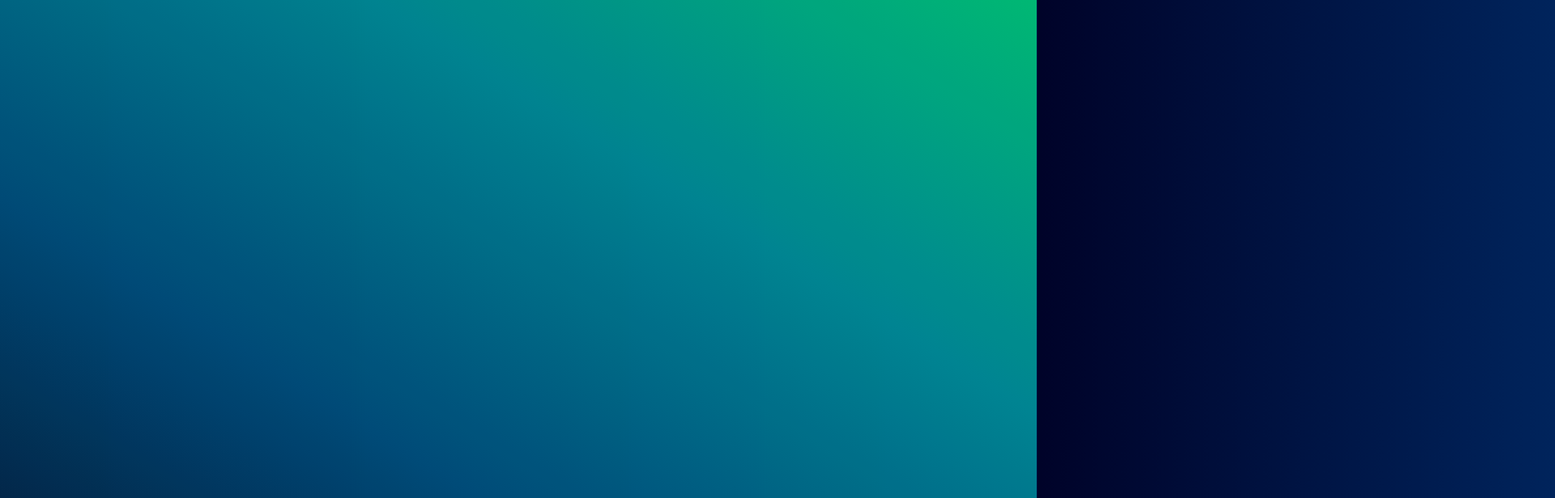
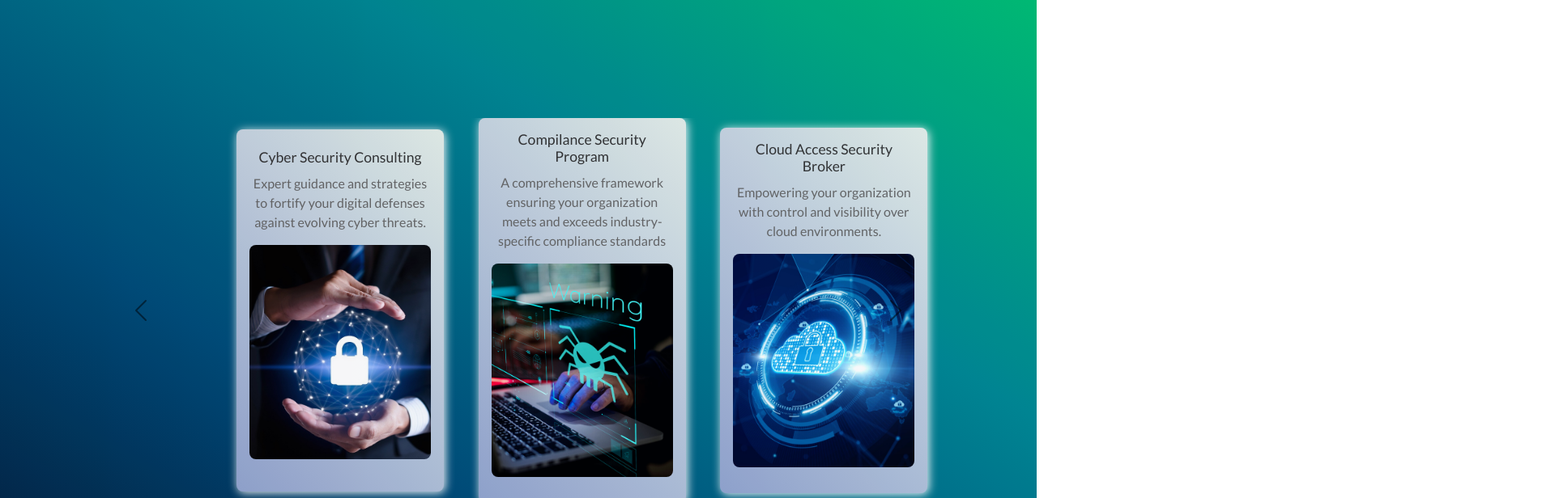
Before and after one commit to fabianblancowuest/smahh-client, a React (Vite) app: page / in a window 1280 px wide. Shown: the part 840-1456 px from the top of the page at 81% size, 1920 px wide, since content can reach past the window. Built offline with nearby package versions, Linux system fonts and the light colour scheme.

Commit message:
fixed: Swiper

```diff
--- a/index.html
+++ b/index.html
@@ -5,12 +5,18 @@
   <meta charset="UTF-8" />
   <link rel="icon" type="image/svg+xml" href="/favicon.png" />
   <meta name="viewport" content="width=device-width, initial-scale=1.0" />
+  <!-- Bootstrap -->
+  <link href="https://cdn.jsdelivr.net/npm/bootstrap@5.3.3/dist/css/bootstrap.min.css" rel="stylesheet"
+    integrity="sha384-QWTKZyjpPEjISv5WaRU9OFeRpok6YctnYmDr5pNlyT2bRjXh0JMhjY6hW+ALEwIH" crossorigin="anonymous">
   <title>Smahh</title>
 </head>
 
 <body>
   <div id="root"></div>
   <script type="module" src="/src/main.jsx"></script>
+  <script src="https://cdn.jsdelivr.net/npm/bootstrap@5.3.3/dist/js/bootstrap.bundle.min.js"
+    integrity="sha384-YvpcrYf0tY3lHB60NNkmXc5s9fDVZLESaAA55NDzOxhy9GkcIdslK1eN7N6jIeHz"
+    crossorigin="anonymous"></script>
 </body>
 
 </html>
--- a/package.json
+++ b/package.json
@@ -24,7 +24,7 @@
 		"simple-parallax-js": "^5.6.2",
 		"slick-carousel": "^1.8.1",
 		"sweetalert2": "^11.7.27",
-		"swiper": "^10.2.0",
+		"swiper": "^10.3.1",
 		"web-vitals": "^2.1.4"
 	},
 	"devDependencies": {
--- a/src/components/Landing/Landing.css
+++ b/src/components/Landing/Landing.css
@@ -77,6 +77,11 @@ body {
 	color: white !important;
 }
 
+.carousel-control-prev {
+	position: absolute !important;
+	left: 0 !important;
+}
+
 .home-cards {
 	background-image: linear-gradient(
 		to right top,
@@ -87,10 +92,13 @@ body {
 	);
 	height: 100vh;
 	/* padding: 2rem; */
+	width: 100vw !important;
+	max-width: 100vw;
 	display: flex;
 	flex-wrap: wrap;
 	align-items: center;
-	justify-content: center;
+	justify-content: space-between;
+	gap: 5rem;
 	padding: 0 1rem;
 }
 
@@ -307,3 +315,23 @@ a {
 		/* width: 70vw; */
 	}
 }
+
+.acostado {
+	width: 70vw;
+	height: 100%;
+	display: flex;
+	flex-direction: row;
+	align-items: center;
+	justify-content: center;
+	/* margin: 0 auto; */
+	margin-left: 200px;
+}
+
+.swiper-wrapper {
+	width: 100% !important;
+	height: 100vh;
+	display: flex;
+	justify-content: center;
+	align-items: center;
+	padding: 0;
+}
--- a/src/components/Landing/ServicesDesktop.jsx
+++ b/src/components/Landing/ServicesDesktop.jsx
@@ -1,216 +1,163 @@
+import React from "react";
 import malwareRemoval from "../../assets/images/services/malware-removal.jpg";
 import cloudSecurity from "../../assets/images/services/cloud-security.jpg";
 import securityNews from "../../assets/images/services/security-news.jpg";
-import darkweb from "./../../assets/images/Landing/darkweb.jpg";
+import darkweb from "../../assets/images/Landing/darkweb.jpg";
 import securityAudit from "../../assets/images/services/audit.jpg";
-import vulnerability from "./../../assets/images/services/vulnerabilty_testing.jpg";
-import ransom from "./../../assets/images/services/ramsomware.png";
-import secu_audit from "./../../assets/images/services/secu_audit.jpg";
-import secu_center from "./../../assets/images/services/secu_center.png";
-import response from "./../../assets/images/services/response.jpg";
-import penetration_testing from "./../../assets/images/services/penetration-testing.png";
-import consulting from "./../../assets/images/services/consulting.jpg";
-import education from "./../../assets/images/services/education.jpg";
-// import Swiper core and required modules
-import {
-	Navigation,
-	Pagination,
-	Scrollbar,
-	A11y,
-	EffectFade,
-} from "swiper/modules";
-
+import vulnerability from "../../assets/images/services/vulnerabilty_testing.jpg";
+import ransom from "../../assets/images/services/ramsomware.png";
+import secu_audit from "../../assets/images/services/secu_audit.jpg";
+import secu_center from "../../assets/images/services/secu_center.png";
+import response from "../../assets/images/services/response.jpg";
+import penetration_testing from "../../assets/images/services/penetration-testing.png";
+import consulting from "../../assets/images/services/consulting.jpg";
+import education from "../../assets/images/services/education.jpg";
+import "./Landing.css";
 import { Swiper, SwiperSlide } from "swiper/react";
-
 // Import Swiper styles
 import "swiper/css";
-import "swiper/css/navigation";
-import "swiper/css/pagination";
-import "swiper/css/scrollbar";
-import "swiper/css/effect-fade";
-import "./Landing.css";
+
+const services = [
+	{
+		title: "Cyber Security Consulting",
+		text: "Expert guidance and strategies to fortify your digital defenses against evolving cyber threats.",
+		img: consulting,
+		link: "#cyber-security-consulting",
+	},
+	{
+		title: "Compilance Security Program",
+		text: "A comprehensive framework ensuring your organization meets and exceeds industry-specific compliance standards",
+		img: malwareRemoval,
+		link: "#compilance-security-program",
+	},
+	{
+		title: "Cloud Access Security Broker",
+		text: "Empowering your organization with control and visibility over cloud environments.",
+		img: cloudSecurity,
+		link: "#cloud-access-security-broker",
+	},
+	{
+		title: "Digital Forensics & Dark Web",
+		text: "Our experts employ cutting-edge techniques to analyze digital artifacts, reconstruct events, and monitor illicit activities on the Dark Web.",
+		img: darkweb,
+		link: "#digital-forensics-dark-web",
+	},
+	{
+		title: "Cyber Awareness Education",
+		text: "Empower individuals and organizations with essential knowledge to navigate the digital world securely.",
+		img: education,
+		link: "#cyber-awareness-education",
+	},
+	{
+		title: "Data Loss Prevention",
+		text: "A security solution that identifies and helps prevent unsafe or inappropriate sharing, transfer, or use of sensitive data.",
+		img: securityAudit,
+		link: "#data-loss-prevention",
+	},
+	{
+		title: "Incident Response & Ransom Payment",
+		text: "A clear roadmap for navigating high-stakes cyber incidents. Our experts guide you through incident response and provide strategic advice.",
+		img: ransom,
+		link: "#incident-response-ransom-payment",
+	},
+	{
+		title: "Managed Security Services",
+		text: "Comprehensive 24/7 monitoring, threat detection, and incident response to safeguard your digital assets.",
+		img: securityNews,
+		link: "#managed-security-services",
+	},
+	{
+		title: "Managed Detection & Response (MDR)",
+		text: "Proactive defense with continuous monitoring, threat hunting, and rapid incident response.",
+		img: response,
+		link: "#managed-detection-response",
+	},
+	{
+		title: "Penetration Testing",
+		text: "Rigorous testing to uncover vulnerabilities in systems, applications, and networks. Our ethical hackers simulate real-world cyberattacks.",
+		img: penetration_testing,
+		link: "#penetration-testing",
+	},
+	{
+		title: "Security Assessment & Audit",
+		text: "Meticulous examination of your security infrastructure, identifying potential weaknesses and areas for improvement.",
+		img: secu_audit,
+		link: "#security-assessment-audit",
+	},
+	{
+		title: "Security Operation Center (SOC)",
+		text: "Continuous monitoring, incident response, and vigilant threat hunting to safeguard your digital assets.",
+		img: secu_center,
+		link: "#security-operation-center",
+	},
+	{
+		title: "Vulnerability Testing",
+		text: "Thorough evaluation of your digital infrastructure to identify potential weaknesses. Our testing uncovers points of entry for cyber threats.",
+		img: vulnerability,
+		link: "#vulnerability-testing",
+	},
+];
 
 const ServicesDesktop = () => {
+	const slides = [];
+	for (let i = 0; i < services.length; i += 3) {
+		slides.push(services.slice(i, i + 3));
+	}
+
 	return (
 		<Swiper
-			// modules
-			modules={[Navigation, Pagination, Scrollbar, A11y, EffectFade]}
-			// effect="fade"
-			grabCursor={true}
-			spaceBetween={0}
+			id="servicesCarousel"
+			className="carousel carousel-dark slide"
+			data-bs-ride="carousel"
+			spaceBetween={50}
 			slidesPerView={3}
-			navigation
-			pagination={{ clickable: true }}
-			scrollbar={{ draggable: true }}
-			// effect="fade"
-			// direction="vertical"
-			// onSwiper={(swiper) => console.log(swiper)}
-			// onSlideChange={() => console.log("slide change")}
+			onSlideChange={() => console.log("slide change")}
+			onSwiper={(swiper) => console.log(swiper)}
 		>
-			<SwiperSlide>
+			<div>
+				{slides.map((group, index) => (
+					<div
+						className={`carousel-item ${index === 0 ? "active" : ""}`}
+						key={index}
+					>
+						<div className="acostado">
+							{group.map((service, serviceIndex) => (
+								<div className="col-md-4" key={serviceIndex}>
 									<div className="home-card">
-					<a href="#cyber-security-consulting">
-						<h2 className="home-cardTitle">Cyber Security Consulting</h2>
-						<p className="home-cardText">
-							Expert guidance and strategies to fortify your digital defenses
-							against evolving cyber threats.
-						</p>
-						<img className="home-img" src={consulting}></img>
+										<a href={service.link}>
+											<h2 className="home-cardTitle">{service.title}</h2>
+											<p className="home-cardText">{service.text}</p>
+											<img
+												className="home-img"
+												src={service.img}
+												alt={service.title}
+											/>
 										</a>
 									</div>
-			</SwiperSlide>
-			<SwiperSlide>
-				<div className="home-card">
-					<a href="#compilance-security-program">
-						<h2 className="home-cardTitle">Compilance Security Program</h2>
-						<p className="home-cardText">
-							A comprehensive framework ensuring your organization meets and
-							exceeds industry-specific compliance standards
-						</p>
-						<img className="home-img" src={malwareRemoval}></img>
-					</a>
 								</div>
-			</SwiperSlide>
-			<SwiperSlide>
-				<div className="home-card">
-					<a href="#cloud-access-security-broker">
-						<h2 className="home-cardTitle">Cloud Access Security Broker</h2>
-						<p className="home-cardText">
-							Empowering your organization with control and visibility over
-							cloud environments.
-							<img className="home-img" src={cloudSecurity}></img>
-						</p>
-					</a>
+							))}
 						</div>
-			</SwiperSlide>
-			<SwiperSlide>
-				<div className="home-card">
-					<a href="#digital-forensics-dark-web">
-						<h2 className="home-cardTitle">Digital Forensics & Dark Web</h2>
-						<p className="home-cardText">
-							Our experts employ cutting-edge techniques to analyze digital
-							artifacts, reconstruct events, and monitor illicit activities on
-							the Dark Web.
-						</p>
-						<img className="home-img" src={darkweb}></img>
-					</a>
 					</div>
-			</SwiperSlide>
-			<SwiperSlide>
-				<div className="home-card">
-					<a href="#cyber-awareness-education">
-						<h2 className="home-cardTitle">Cyber Awareness Education</h2>
-						<p className="home-cardText">
-							Empower individuals and organizations with essential knowledge to
-							navigate the digital world securely.
-						</p>
-						<img className="home-img" src={education}></img>
-					</a>
+				))}
 			</div>
-			</SwiperSlide>
-			<SwiperSlide>
-				<div className="home-card">
-					<a href="#data-loss-prevention">
-						<h2 className="home-cardTitle">Data Loss Prevention</h2>
-						<p className="home-cardText">
-							A security solution that identifies and helps prevent unsafe or
-							inappropriate sharing, transfer, or use of sensitive data.
-						</p>
-						<img className="home-img" src={securityAudit}></img>
-					</a>
-				</div>
-			</SwiperSlide>
-			<SwiperSlide>
-				<div className="home-card">
-					<a href="#incident-response-ransom-payment">
-						<h2 className="home-cardTitle reduce-size-text">
-							Incident Response & Ransom Payment
-						</h2>
-						<p className="home-cardText">
-							A clear roadmap for navigating high-stakes cyber incidents. Our
-							experts guide you through incident response and provide strategic
-							advice.
-						</p>
-						<img className="home-img" src={ransom}></img>
-					</a>
-				</div>
-			</SwiperSlide>
-			<SwiperSlide>
-				<div className="home-card">
-					<a href="#managed-security-services">
-						<h2 className="home-cardTitle">Managed Security Services</h2>
-						<p className="home-cardText">
-							Comprehensive 24/7 monitoring, threat detection, and incident
-							response to safeguard your digital assets.
-						</p>
-						<img className="home-img" src={securityNews}></img>
-					</a>
-				</div>
-			</SwiperSlide>
-			<SwiperSlide>
-				<div className="home-card">
-					<a href="#managed-detection-response">
-						<h2 className="home-cardTitle">
-							Managed Detection & Response (MDR)
-						</h2>
-						<p className="home-cardText">
-							Proactive defense with continuous monitoring, threat hunting, and
-							rapid incident response.
-						</p>
-						<img className="home-img" src={response}></img>
-					</a>
-				</div>
-			</SwiperSlide>
-			<SwiperSlide>
-				<div className="home-card">
-					<a href="#penetration-testing">
-						<h2 className="home-cardTitle">Penetration Testing</h2>
-						<p className="home-cardText">
-							Rigorous testing to uncover vulnerabilities in systems,
-							applications, and networks. Our ethical hackers simulate
-							real-world cyberattacks.
-						</p>
-						<img className="home-img" src={penetration_testing}></img>
-					</a>
-				</div>
-			</SwiperSlide>
-			<SwiperSlide>
-				<div className="home-card">
-					<a href="#security-assessment-audit">
-						<h2 className="home-cardTitle">Security Assessment & Audit</h2>
-						<p className="home-cardText">
-							Meticulous examination of your security infrastructure,
-							identifying potential weaknesses and areas for improvement.
-						</p>
-						<img className="home-img" src={secu_audit}></img>
-					</a>
-				</div>
-			</SwiperSlide>
-			<SwiperSlide>
-				<div className="home-card">
-					<a href="#security-operation-center">
-						<h2 className="home-cardTitle">Security Operation Center (SOC)</h2>
-						<p className="home-cardText">
-							Continuous monitoring, incident response, and vigilant threat
-							hunting to safeguard your digital assets
-						</p>
-						<img className="home-img" src={secu_center}></img>
-					</a>
-				</div>
-			</SwiperSlide>
-			<SwiperSlide>
-				<div className="home-card">
-					<a href="#vulnerability-testing">
-						<h2 className="home-cardTitle">Vulnerability Testing</h2>
-						<p className="home-cardText">
-							Thorough evaluation of your digital infrastructure to identify
-							potential weaknesses. Our testing uncovers points of entry for
-							cyber threats.
-						</p>
-						<img className="home-img" src={vulnerability}></img>
-					</a>
-				</div>
-			</SwiperSlide>
+			<button
+				className="carousel-control-prev custom-prev"
+				type="button"
+				data-bs-target="#servicesCarousel"
+				data-bs-slide="prev"
+			>
+				<span className="carousel-control-prev-icon" aria-hidden="true"></span>
+				<span className="visually-hidden">Previous</span>
+			</button>
+			<button
+				className="carousel-control-next custom-next"
+				type="button"
+				data-bs-target="#servicesCarousel"
+				data-bs-slide="next"
+			>
+				<span className="carousel-control-next-icon" aria-hidden="true"></span>
+				<span className="visually-hidden">Next</span>
+			</button>
 		</Swiper>
 	);
 };
```
Also changed, not shown: 1 other file (tests, documents, lock files or other folders). Lines whose indentation alone changed are shown as unchanged.
